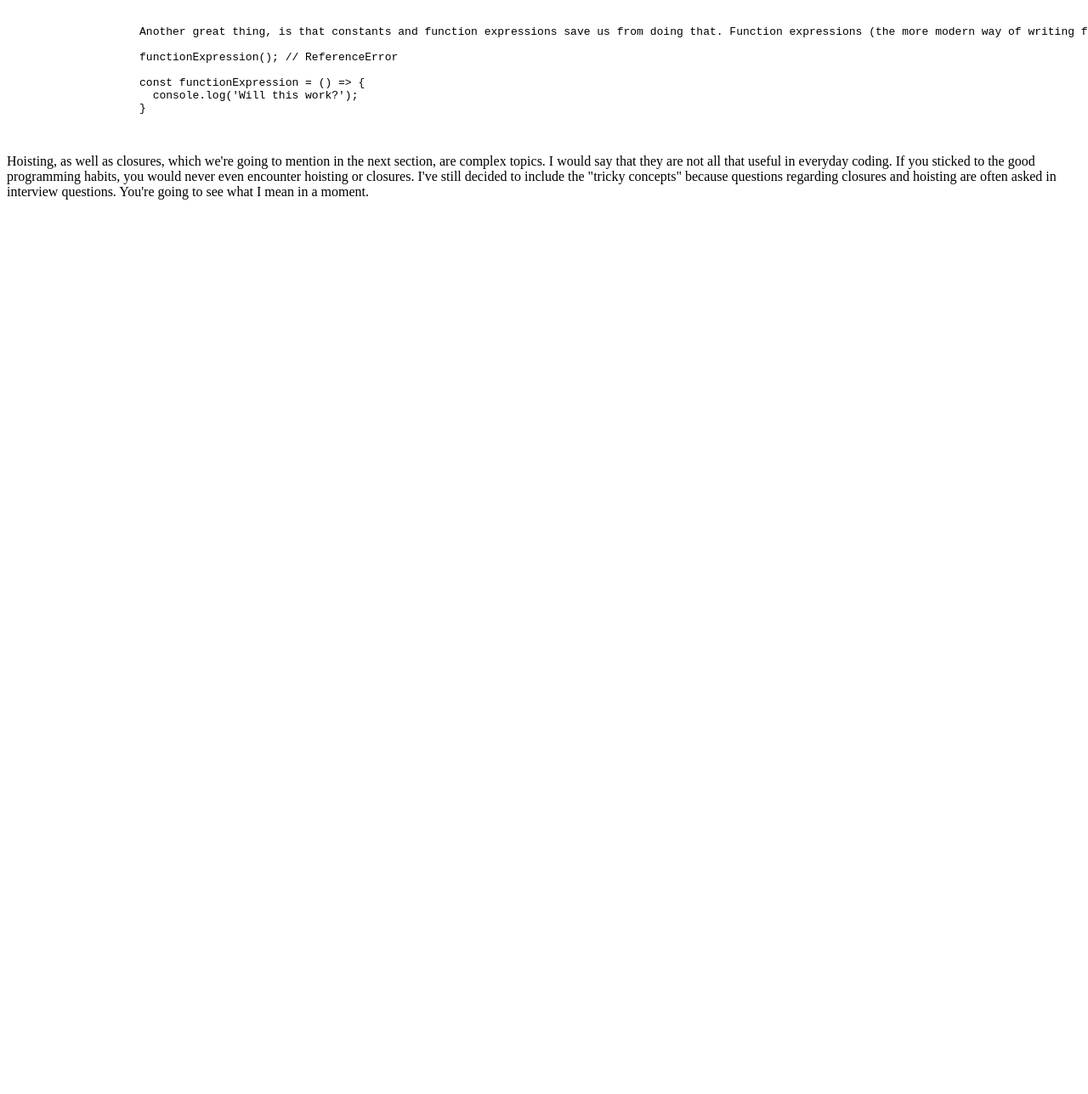
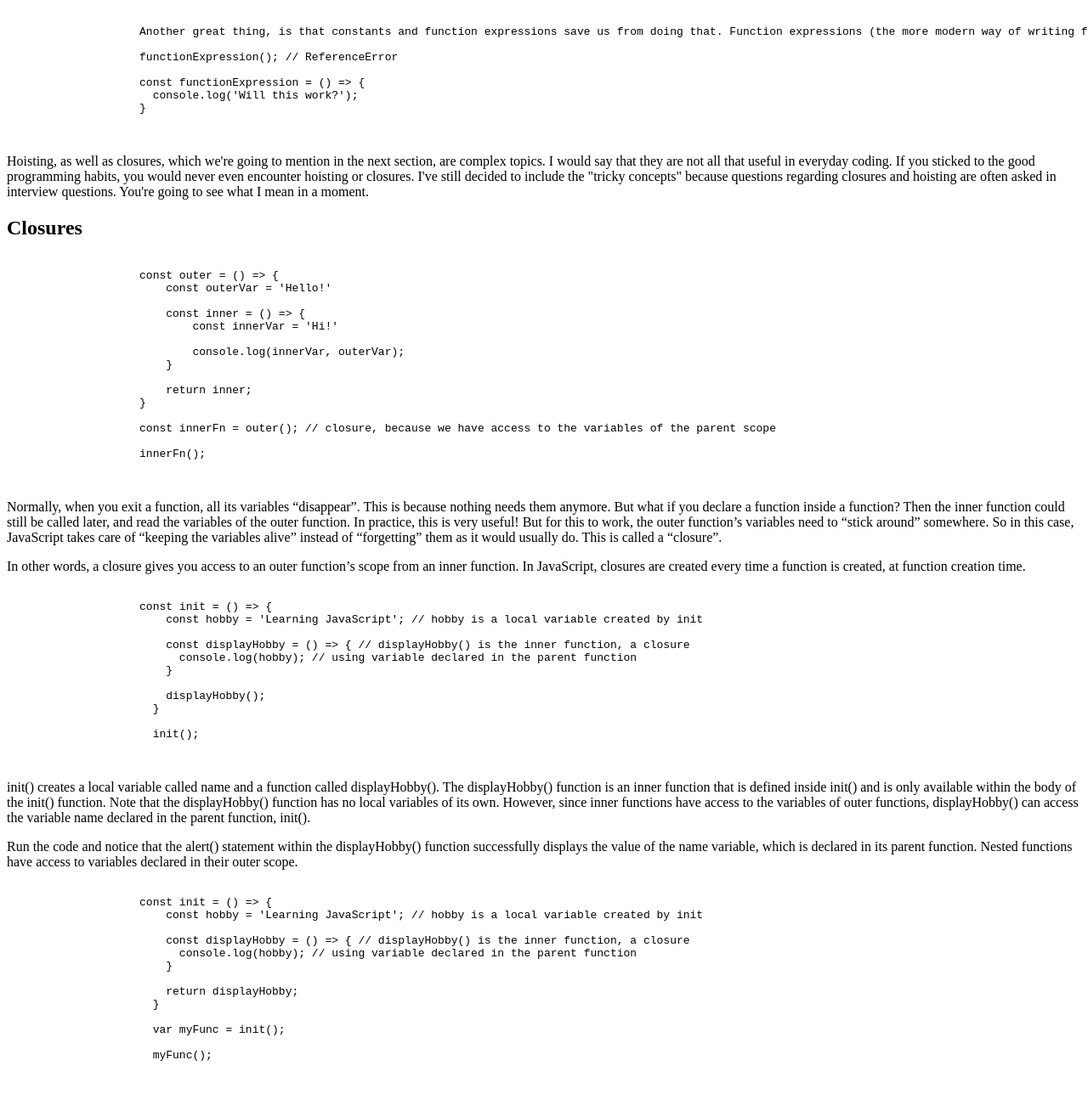
Before and after one commit to MilosTanaskovic/JS-CodeDancing-Bootcamp, a plain HTML site: page 05_Tricky_Parts/index.html in a window 1280 px wide. Shown: the part 5554-6842 px from the top of the page at 85% size. Before the commit the page ends 5809 px from the top, so only its background shows below. Drawn offline with Linux system fonts and the light colour scheme.

Commit message:
Closures

```diff
--- a/05_Tricky_Parts/index.html
+++ b/05_Tricky_Parts/index.html
@@ -244,7 +244,64 @@
             <p>Hoisting, as well as closures, which we're going to mention in the next section, are complex topics. I would say that they are not all that useful in everyday coding. If you sticked to the good programming habits, you would never even encounter hoisting or closures. I've still decided to include the "tricky concepts" because questions regarding closures and hoisting are often asked in interview questions. You're going to see what I mean in a moment.</p>
         </section>
         <section>
-            <h2></h2>
+            <h2>Closures</h2>
+            <pre>
+                <code>
+                    const outer = () => {
+                        const outerVar = 'Hello!'
+
+                        const inner = () => {
+                            const innerVar = 'Hi!'
+
+                            console.log(innerVar, outerVar);
+                        }
+
+                        return inner;
+                    }
+
+                    const innerFn = outer(); // closure, because we have access to the variables of the parent scope
+
+                    innerFn();
+                </code>
+            </pre>
+            <p>Normally, when you exit a function, all its variables “disappear”. This is because nothing needs them anymore. But what if you declare a function inside a function? Then the inner function could still be called later, and read the variables of the outer function. In practice, this is very useful! But for this to work, the outer function’s variables need to “stick around” somewhere. So in this case, JavaScript takes care of “keeping the variables alive” instead of “forgetting” them as it would usually do. This is called a “closure”.</p>
+            <p>In other words, a closure gives you access to an outer function’s scope from an inner function. In JavaScript, closures are created every time a function is created, at function creation time.</p>
+
+            <pre>
+                <code>
+                    const init = () => {
+                        const hobby = 'Learning JavaScript'; // hobby is a local variable created by init
+
+                        const displayHobby = () => { // displayHobby() is the inner function, a closure
+                          console.log(hobby); // using variable declared in the parent function
+                        }
+
+                        displayHobby();
+                      }
+
+                      init();
+                </code>
+            </pre>
+            <p>init() creates a local variable called name and a function called displayHobby(). The displayHobby() function is an inner function that is defined inside init() and is only available within the body of the init() function. Note that the displayHobby() function has no local variables of its own. However, since inner functions have access to the variables of outer functions, displayHobby() can access the variable name declared in the parent function, init().</p>
+            <p>Run the code and notice that the alert() statement within the displayHobby() function successfully displays the value of the name variable, which is declared in its parent function. Nested functions have access to variables declared in their outer scope.</p>
+
+            <pre>
+                <code>
+                    const init = () => {
+                        const hobby = 'Learning JavaScript'; // hobby is a local variable created by init
+
+                        const displayHobby = () => { // displayHobby() is the inner function, a closure
+                          console.log(hobby); // using variable declared in the parent function
+                        }
+
+                        return displayHobby;
+                      }
+
+                      var myFunc = init();
+
+                      myFunc();
+                </code>
+            </pre>
         </section>
     </main>
     <footer>
```
